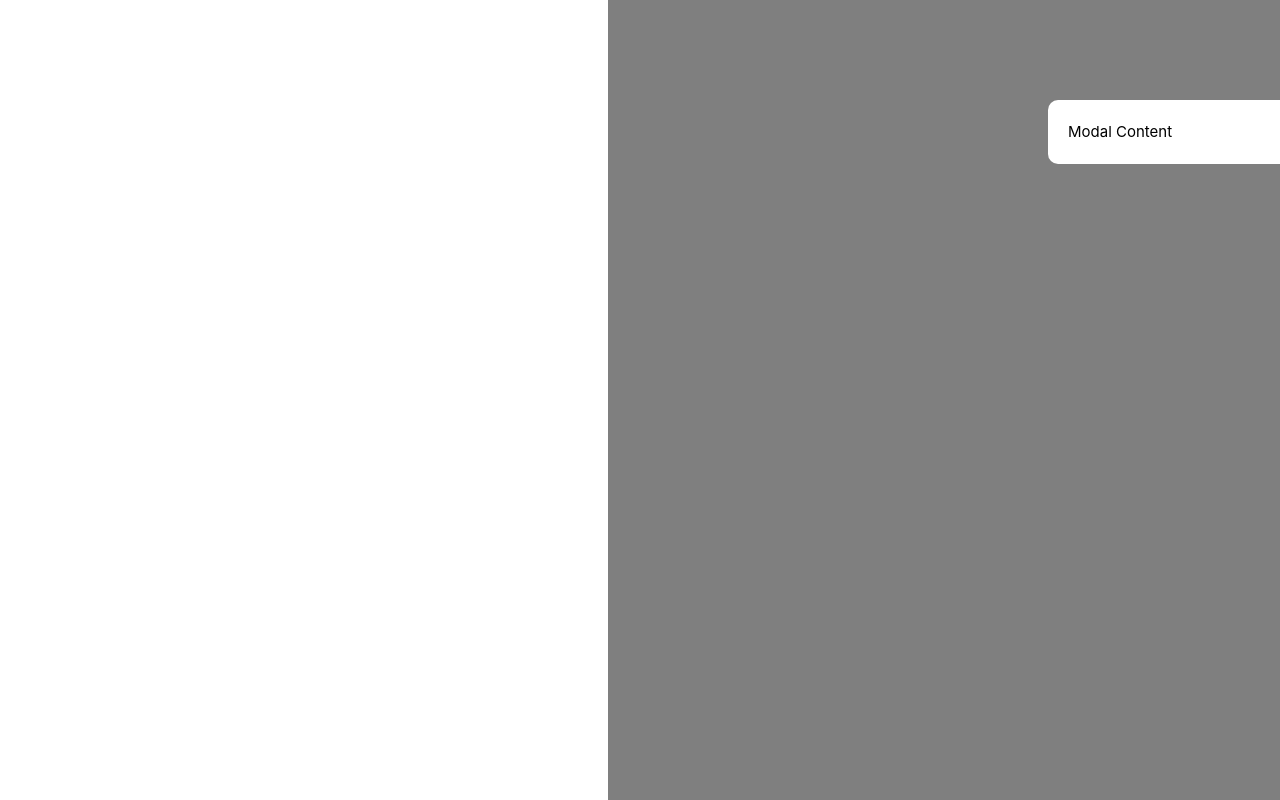
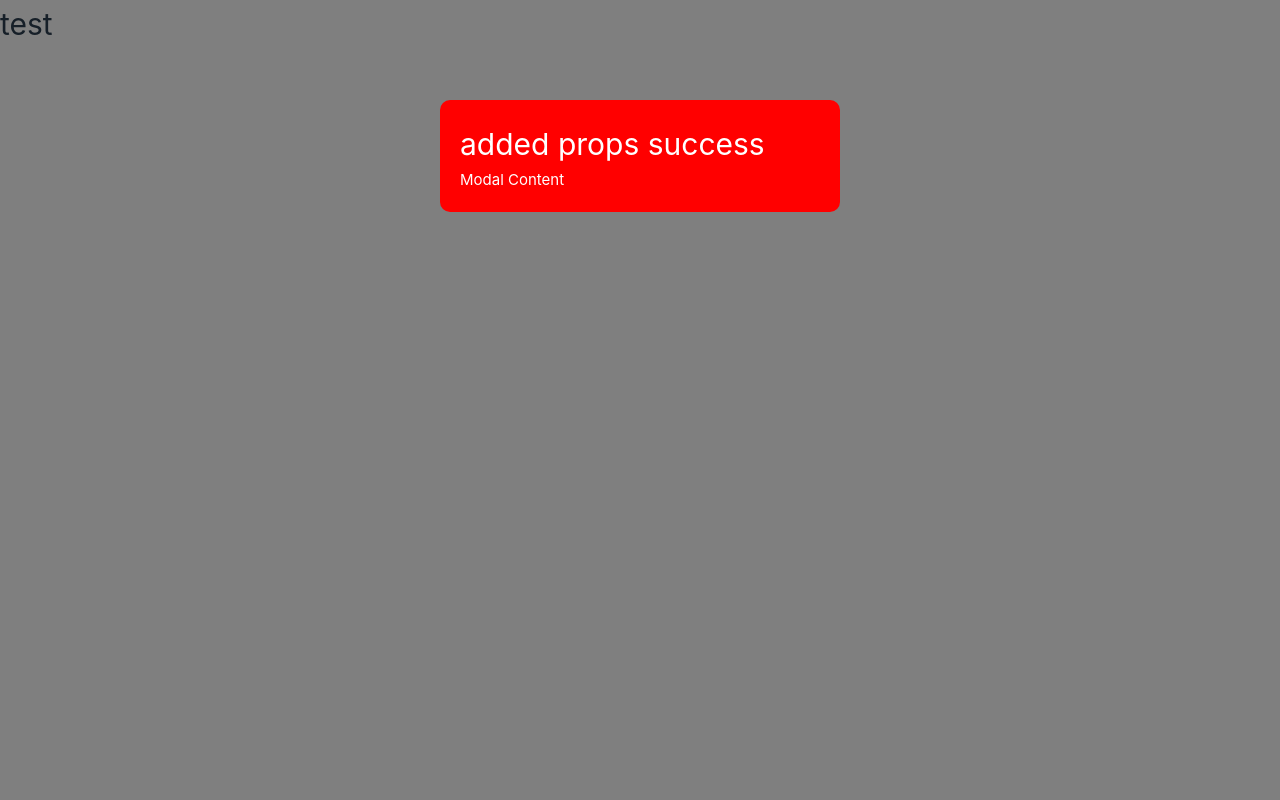
Before and after one commit to shadowgks/Documentation_Vuejs, a Vue app in the folder modal-project/: page / in a window 1280 px wide. Built offline with nearby package versions, Linux system fonts and the light colour scheme.

Commit message:
scoped and global && props

```diff
--- a/modal-project/src/App.vue
+++ b/modal-project/src/App.vue
@@ -3,13 +3,19 @@ import Modal from "./components/Modal.vue";
 </script>
 
 <template>
-  <Modal />
+  <h1>test</h1>
+  <Modal v-bind:header="header" :text="text" theme='sale'/>
 </template>
 
 <script>
 export default {
-
-};
+  data(){
+    return {
+      header : "added props success",
+      text : "Modal Content",
+    }
+  }
+}
 </script>
 
 <style scoped>
@@ -38,9 +44,5 @@ header {
     place-items: flex-start;
     flex-wrap: wrap;
   }
-
-  h1 {
-    color: red;
-  }
 }
 </style>
--- a/modal-project/src/assets/main.css
+++ b/modal-project/src/assets/main.css
@@ -1,6 +1,6 @@
 @import './base.css';
 
-#app {
+/* #app {
   max-width: 1280px;
   margin: 0 auto;
   padding: 2rem;
@@ -32,4 +32,7 @@ a,
     grid-template-columns: 1fr 1fr;
     padding: 0 2rem;
   }
+} */
+p{
+  font-style: italic;
 }
--- a/modal-project/src/components/Modal.vue
+++ b/modal-project/src/components/Modal.vue
@@ -1,12 +1,19 @@
 <template>
     <div class="backdrop">
-        <div class="modal">
-            <p>Modal Content</p>
+        <div class="modal" :class="{ sale: theme == 'sale' }">
+            <h1>{{header}}</h1>
+            <p>{{text}}</p>
         </div>
     </div>
 </template>
 
-<style>
+<script>
+export default {
+    props: ['header','text','theme'],
+}
+</script>
+
+<style scoped>
     .modal{
         width: 400px;
         padding: 20px;
@@ -22,4 +29,11 @@
         width: 100%;
         height: 100%;
     }
+    p{
+        font-style: normal;
+    }
+    .modal.sale{
+        background-color: #ff0000;
+        color: #fff;
+    }
 </style>
```
